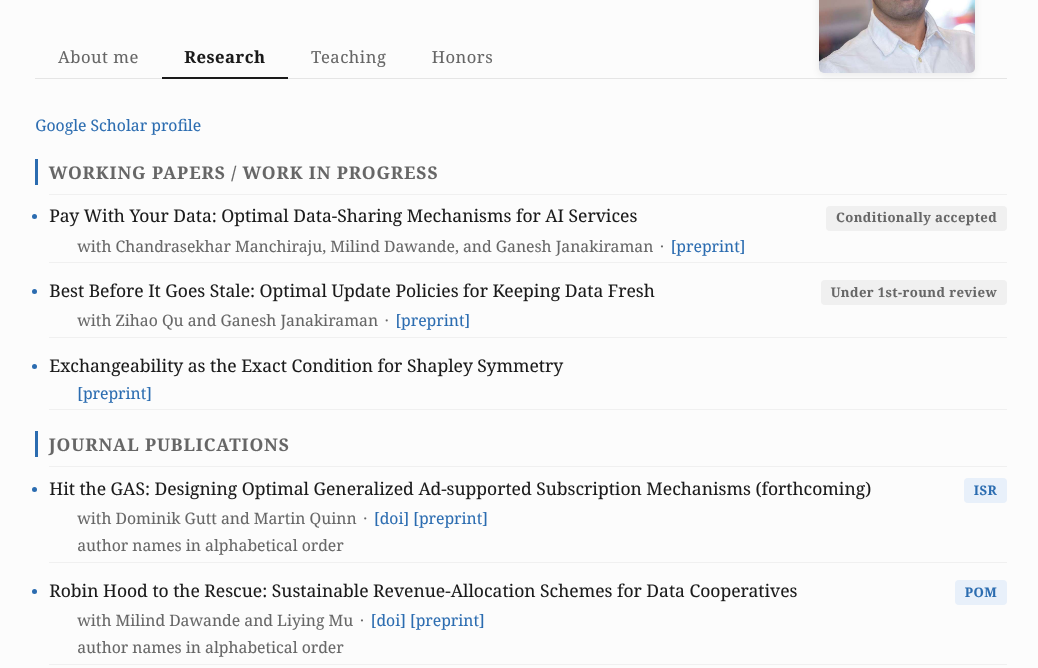
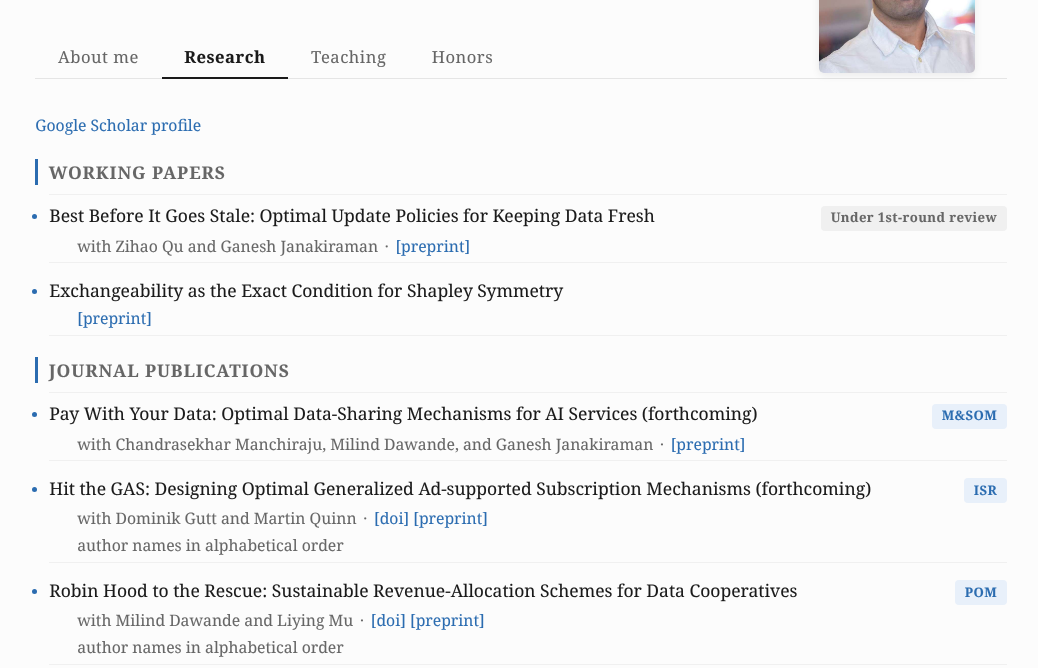
Before and after one commit to mehtasameer/mehtasameer.github.io, a plain HTML site: page index.html in a window 1280 px wide. Both pictures are taken after a click on the button "Research". Shown: the part 119-787 px from the top of the page, without its empty margins (119-1157 px from the left). Drawn offline with Linux system fonts and the light colour scheme.

Commit message:
Update Pay With Your Data publication status

```diff
--- a/index.html
+++ b/index.html
@@ -159,14 +159,8 @@
     </p>
 
     <!-- Working Papers -->
-    <h3>Working Papers / Work in Progress</h3>
+    <h3>Working Papers</h3>
     <ul class="collapsible" id="working-papers">
-      <li>
-        <div class="collapsible-header">
-          Pay With Your Data: Optimal Data-Sharing Mechanisms for AI Services <span class="status-pill">Conditionally accepted</span>
-        </div>
-        <p class="coauthor-line">with Chandrasekhar Manchiraju, Milind Dawande, and Ganesh Janakiraman &thinsp;·&thinsp; <a href="https://www.ssrn.com/abstract=4552550" target="_blank" rel="noopener">[preprint]</a></p>
-      </li>
       <li>
         <div class="collapsible-header">
           Best Before It Goes Stale: Optimal Update Policies for Keeping Data Fresh <span class="status-pill">Under 1st-round review</span>
@@ -184,6 +178,12 @@
     <!-- Journal Publications -->
     <h3>Journal Publications</h3>
     <ul class="collapsible" id="publications">
+      <li>
+        <div class="collapsible-header">
+          Pay With Your Data: Optimal Data-Sharing Mechanisms for AI Services (forthcoming) <span class="pub-venue" data-venue="Manufacturing &amp; Service Operations Management">M&amp;SOM</span>
+        </div>
+        <p class="coauthor-line">with Chandrasekhar Manchiraju, Milind Dawande, and Ganesh Janakiraman &thinsp;·&thinsp; <a href="https://www.ssrn.com/abstract=4552550" target="_blank" rel="noopener">[preprint]</a></p>
+      </li>
       <li>
         <div class="collapsible-header">
           Hit the GAS: Designing Optimal Generalized Ad-supported Subscription Mechanisms (forthcoming) <span class="pub-venue" data-venue="Information Systems Research">ISR</span>
```
